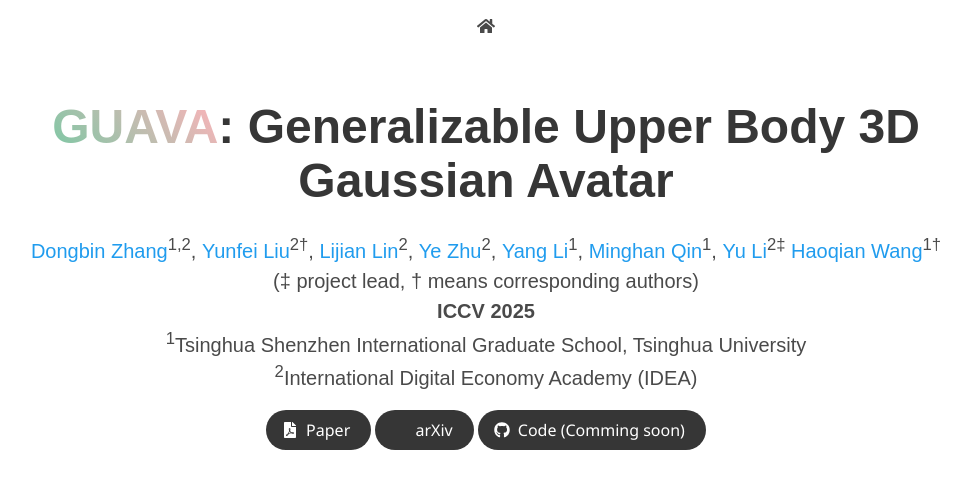
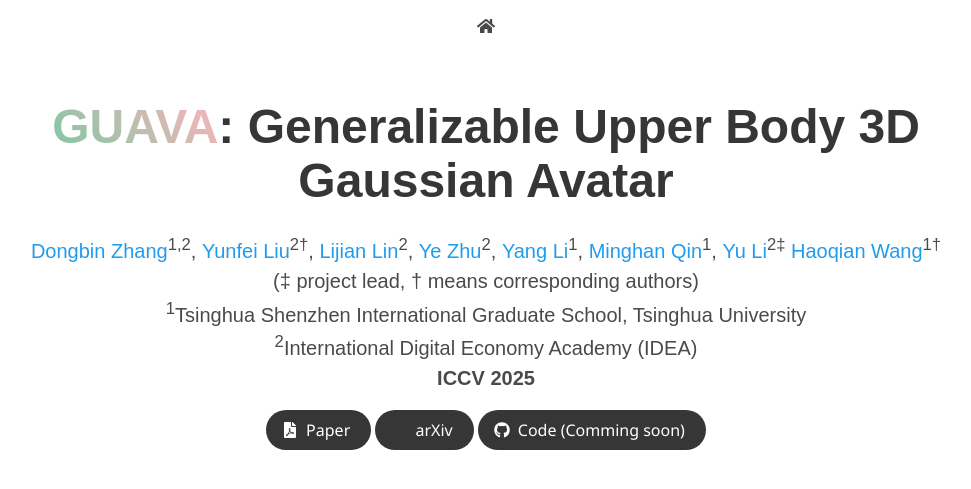
Before and after one commit to EastbeanZhang/EastbeanZhang.github.io, a Jekyll site: the page GUAVA/index.html, which Jekyll copies as it is, in a window 1280 px wide and 900 px high, cut to the strip 0-539 px from the top of the window. Shown: the top 489 px of the strip, without its empty margins (154-1125 px from the left). Built offline with Jekyll 4.4.1, drawn with Linux system fonts in a browser that asks for light colours; nearby versions of some CDN libraries; some web fonts are replaced; library files that are not in the unit come from our copies; a style sheet for code colours, icons or effects is not loaded.

Commit message:
Update index.html

```diff
--- a/GUAVA/index.html
+++ b/GUAVA/index.html
@@ -111,15 +111,14 @@
             </span>
           </div>
 
-          <div class="is-size-5 publication-authors style="font-size: 28px;">
-            <span class="author-block"><b> ICCV 2025 </b></font></span>
-          </div>
-
           <div class="is-size-5 publication-authors">
             <span class="author-block"><sup>1</sup>Tsinghua Shenzhen International Graduate School, Tsinghua University</span>
             <span class="author-block"><sup>2</sup>International Digital Economy Academy (IDEA)</span>
           </div>
 
+          <div class="is-size-5 publication-authors style="font-size: 28px;">
+            <span class="author-block"><b> ICCV 2025 </b></font></span>
+          </div>
 
            <div class="column has-text-centered">
             <div class="publication-links">
```
